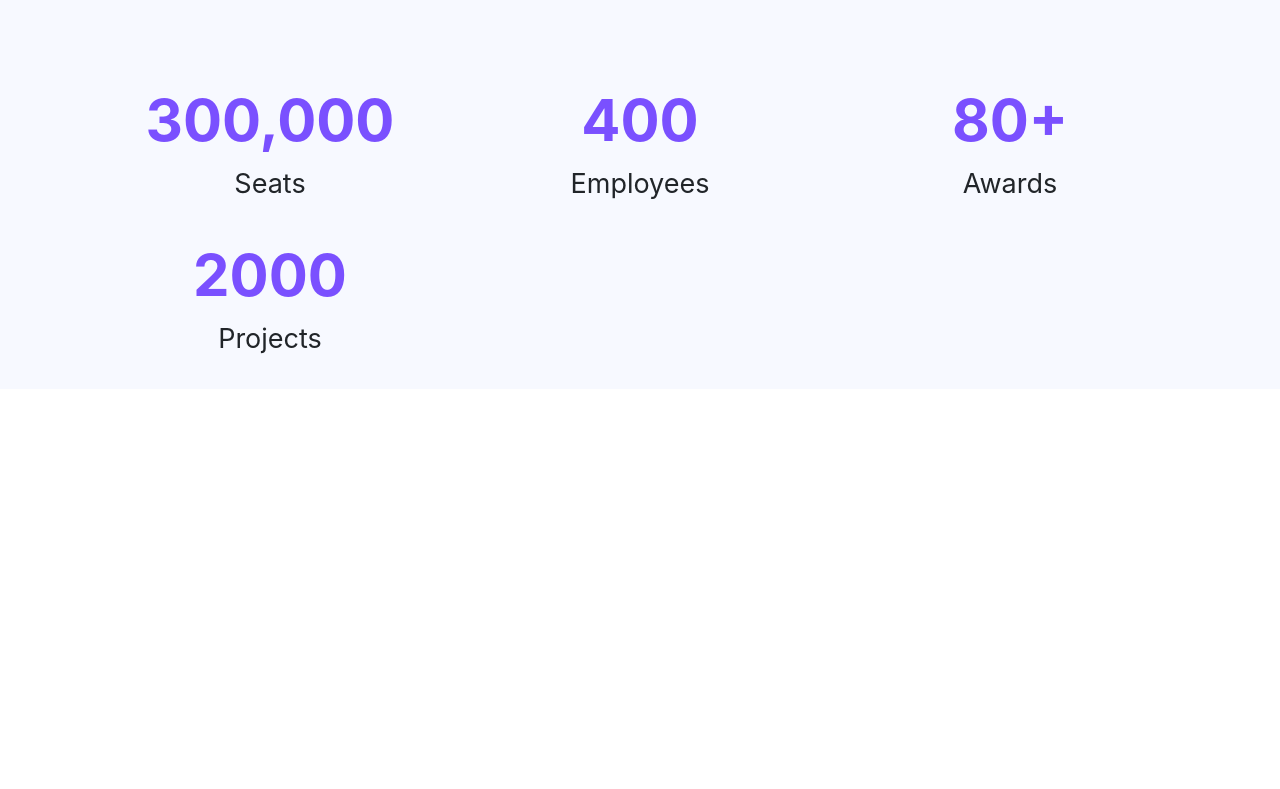
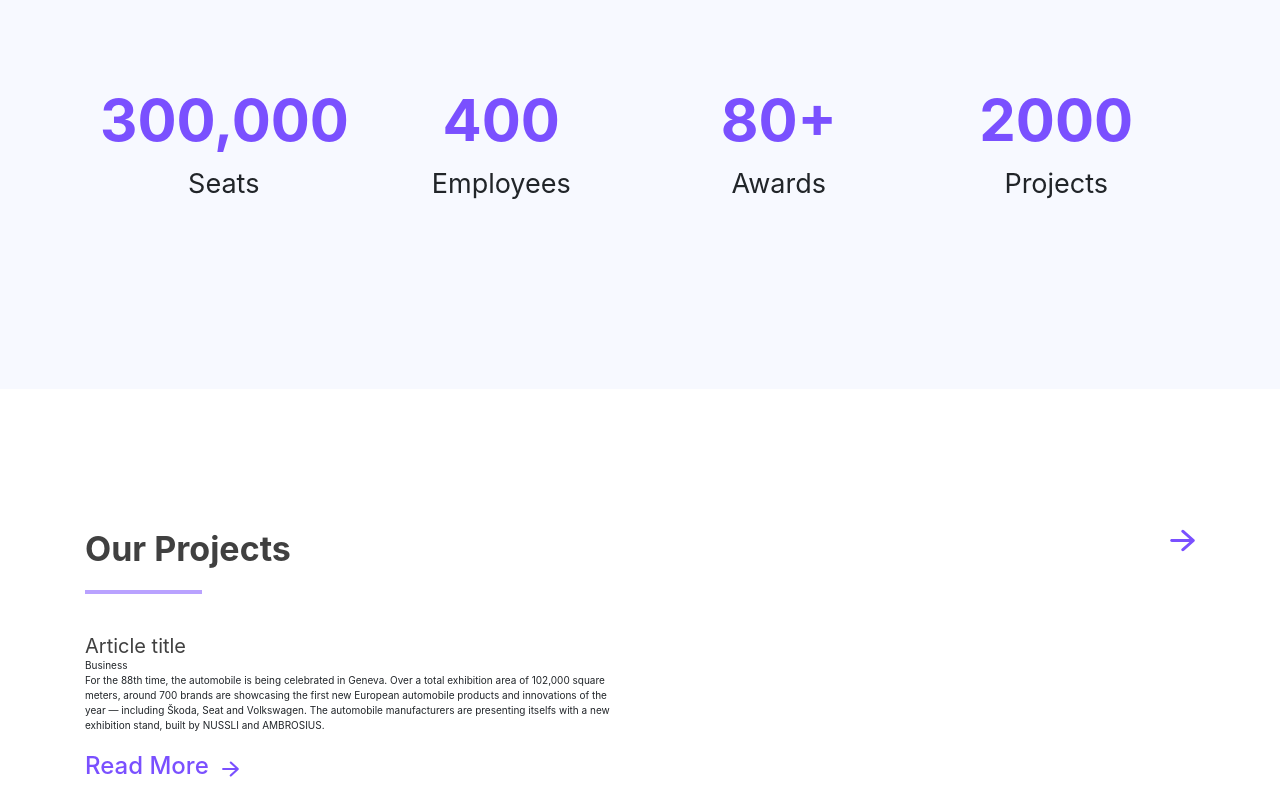
Before and after one commit to U256/construction-comp-bootstrap, a website: page construction-comp-bootstrap/index.html in a window 1280 px wide. Shown: the part 1783-2572 px from the top of the page. Before the commit the page ends 2172 px from the top, so only its background shows below. Drawn offline with nearby package versions, Linux system fonts and the light colour scheme.

Commit message:
stylelint revision

```diff
--- a/construction-comp-bootstrap/index.html
+++ b/construction-comp-bootstrap/index.html
@@ -88,26 +88,45 @@
                <h1 class="title achievements-section__title">What We Have</h1>
             </div>
             <div class="row m-auto justify-content-between">
-               <div class="col-12 col-sm-6 col-lg-4 achievements-section__item">
+               <div class="col-12 col-sm-6 col-lg-3 achievements-section__item">
                   <div class="achievements-section__item-number">300,000</div>
                   <div class="achievements-section__scope">Seats</div>
                </div>
-               <div class="col-12 col-sm-6 col-lg-4 achievements-section__item">
+               <div class="col-12 col-sm-6 col-lg-3 achievements-section__item">
                   <div class="achievements-section__item-number">400</div>
                   <div class="achievements-section__scope">Employees</div>
                </div>
-               <div class="col-12 col-sm-6 col-lg-4 achievements-section__item">
+               <div class="col-12 col-sm-6 col-lg-3 achievements-section__item">
                   <div class="achievements-section__item-number">80+</div>
                   <div class="achievements-section__scope">Awards</div>
                </div>
-               <div class="col-12 col-sm-6 col-lg-4 achievements-section__item">
+               <div class="col-12 col-sm-6 col-lg-3 achievements-section__item">
                   <div class="achievements-section__item-number">2000</div>
                   <div class="achievements-section__scope">Projects</div>
                </div>
             </div>
          </div>
       </section>
-      </div>
+      <section class="projects-section">
+         <div class="container">
+            <header class="row mx-auto projects-section__top-row">
+               <h1 class="col-10 pl-0 title projects-section__title">Our Projects</h1>
+               <button class="col-2 to-page-btn projects-section__to-projects-page"></button>
+            </header>
+            <main class="row projects-section__main-row">
+               <div class="col-6 projects-section__article-col project-article">
+                  <h2 class="project-article__title">Article title</h2>
+                  <div class="theme-badge project-article__theme-badge">Business</div>
+                  <div class="project-article__text">For the 88th time, the automobile is being celebrated in Geneva. Over a
+                     total exhibition area of 102,000 square meters, around 700 brands are showcasing the first new European automobile
+                     products and innovations of the year — including Škoda, Seat and Volkswagen. The automobile manufacturers are
+                     presenting itselfs with a new exhibition stand, built by NUSSLI and AMBROSIUS.</div>
+                  <button class="article-button project-article__read-more-btn">Read More</button>
+               </div>
+               <div class="col-6 projects-section__image-col"></div>
+            </main>
+         </div>
+      </section>
    </main>
 
    <footer class="footer">
--- a/gulpfile.js
+++ b/gulpfile.js
@@ -38,8 +38,10 @@ let { src, dest } = require("gulp"),
   uglify = require("gulp-uglify-es").default,
   imagemin = require("gulp-imagemin"),
   ttf2woff = require("gulp-ttf2woff"),
-  ttf2woff2 = require("gulp-ttf2woff2");
-fonter = require("gulp-fonter");
+  ttf2woff2 = require("gulp-ttf2woff2"),
+  fonter = require("gulp-fonter"),
+  gulpStyleLint = require("gulp-stylelint");
+
 
 function browserSync(params) {
   browsersync.init({
@@ -83,6 +85,20 @@ function css() {
       )
       .pipe(dest(path.build.css))
       .pipe(browsersync.stream())
+}
+
+// линтер
+function lintCss() {
+  return src(path.src.css)
+    .pipe(gulpStyleLint({
+      failAfterError: false,
+      reporters: [
+        {
+          formatter: 'string',
+          console: true
+        }
+      ]
+    }))
 }
 
 function js() {
@@ -185,7 +201,9 @@ let build = gulp.series(
 );
 let watch = gulp.parallel(build, watchFiles, browserSync);
 
+//объявление задач
 exports.fontsStyle = fontsStyle;
+exports.lintCss = lintCss;
 exports.fonts = fonts;
 exports.images = images;
 exports.js = js;
--- a/package.json
+++ b/package.json
@@ -27,11 +27,14 @@
     "gulp-imagemin": "^7.1.0",
     "gulp-rename": "^2.0.0",
     "gulp-sass": "^4.1.0",
+    "gulp-stylelint": "^13.0.0",
     "gulp-ttf2woff": "^1.1.1",
     "gulp-ttf2woff2": "^3.0.0",
     "gulp-uglify-es": "^2.0.0",
     "gulp-webp": "^4.0.1",
-    "gulp-webp-html": "^1.0.2"
+    "gulp-webp-html": "^1.0.2",
+    "stylelint": "^13.7.2",
+    "stylelint-config-standard": "^20.0.0"
   },
   "dependencies": {},
   "engines": {
--- a/src/scss/_achievements-section.scss
+++ b/src/scss/_achievements-section.scss
@@ -1,6 +1,15 @@
 .achievements-section {
   min-height: 530px;
   background-color: $soft-accent-bg;
+  margin-bottom: 140px;
+
+  @media (max-width: 992px) {
+    margin-bottom: 80px;
+  }
+
+  @media (max-width: 576px) {
+    margin-bottom: 20px;
+  }
 
   &__title {
     padding-top: 73px;
--- a/src/scss/_common-blocks.scss
+++ b/src/scss/_common-blocks.scss
@@ -6,7 +6,7 @@
   font-weight: 700;
 
   @media (max-width: 1200px) {
-     font-size: 3rem;
+    font-size: 3rem;
   }
 
   &::after {
@@ -34,3 +34,23 @@
   font-weight: 500;
   background: url(../images/right-arrow.svg) right bottom 12px/17px no-repeat;
 }
+
+.to-page-btn {
+  outline: none;
+  border: none;
+  width: 30px;
+  height: 30px;
+  background: url(../images/right-arrow.svg) right top/25px no-repeat;
+}
+
+.theme-badge {
+
+}
+
+.anim-btn {
+  // сделать и добавить
+}
+
+@mixin ($fz) {
+  font-size: $fz;
+}
--- /dev/null
+++ b/src/scss/_projects-section.scss
@@ -0,0 +1,36 @@
+.projects-section {
+
+		&__top-row {
+			margin-bottom: 40px;
+		}
+
+		//&__title {}
+
+		&__to-projects-page {
+		}
+
+		&__main-row {
+		}
+
+		&__article-col {
+		}
+
+		&__image-col {
+		}
+}
+
+.project-article {
+
+		&__title {
+		}
+
+		&__theme-badge {
+
+		}
+
+		&__text {
+		}
+
+		&__read-more-btn {
+		}
+}
--- a/src/scss/style.scss
+++ b/src/scss/style.scss
@@ -7,6 +7,19 @@ $pale-text-color: #dbdbdb;
 $accent-color: #7a50ff;
 $pale-accent-color: #b9a2ff;
 $soft-accent-bg: #f7f9ff;
+
+// шаблонные селекторы
+%flex-aiCenter-jcsBetween {
+  display: flex;
+  align-items: center;
+  justify-content: space-between;
+}
+
+%flex-centering {
+  display: flex;
+  align-items: center;
+  justify-content: center;
+}
 
 @mixin font($font_name, $file_name, $weight, $style) {
   @font-face {
@@ -40,3 +53,4 @@ h1, h2, h3, h4, h5, h6 {
 @import "header";
 @import "present-section";
 @import "achievements-section";
+@import "projects-section";
```
Also changed, not shown: src/index.html (+24 -5 lines), .stylelintrc.json (added), construction-comp-bootstrap/css/style.css, construction-comp-bootstrap/css/style.min.css, 2 other files.
